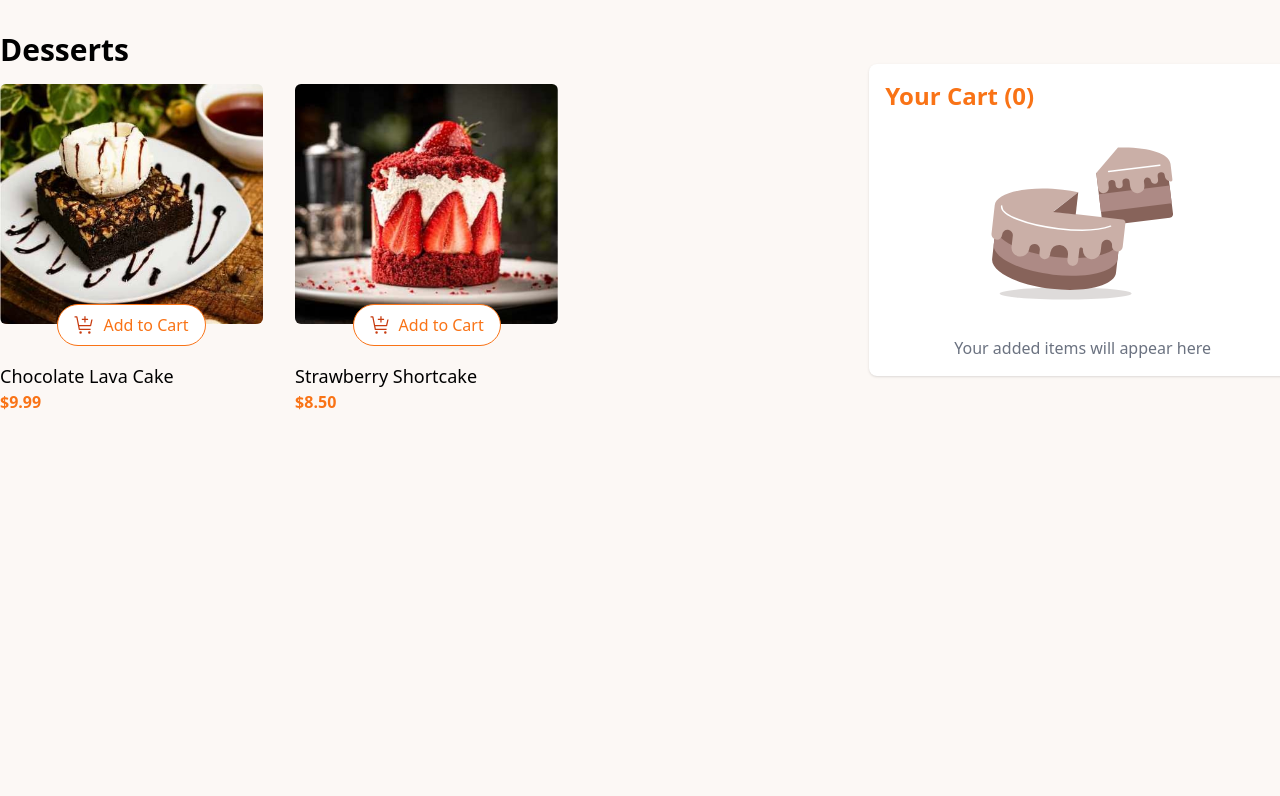
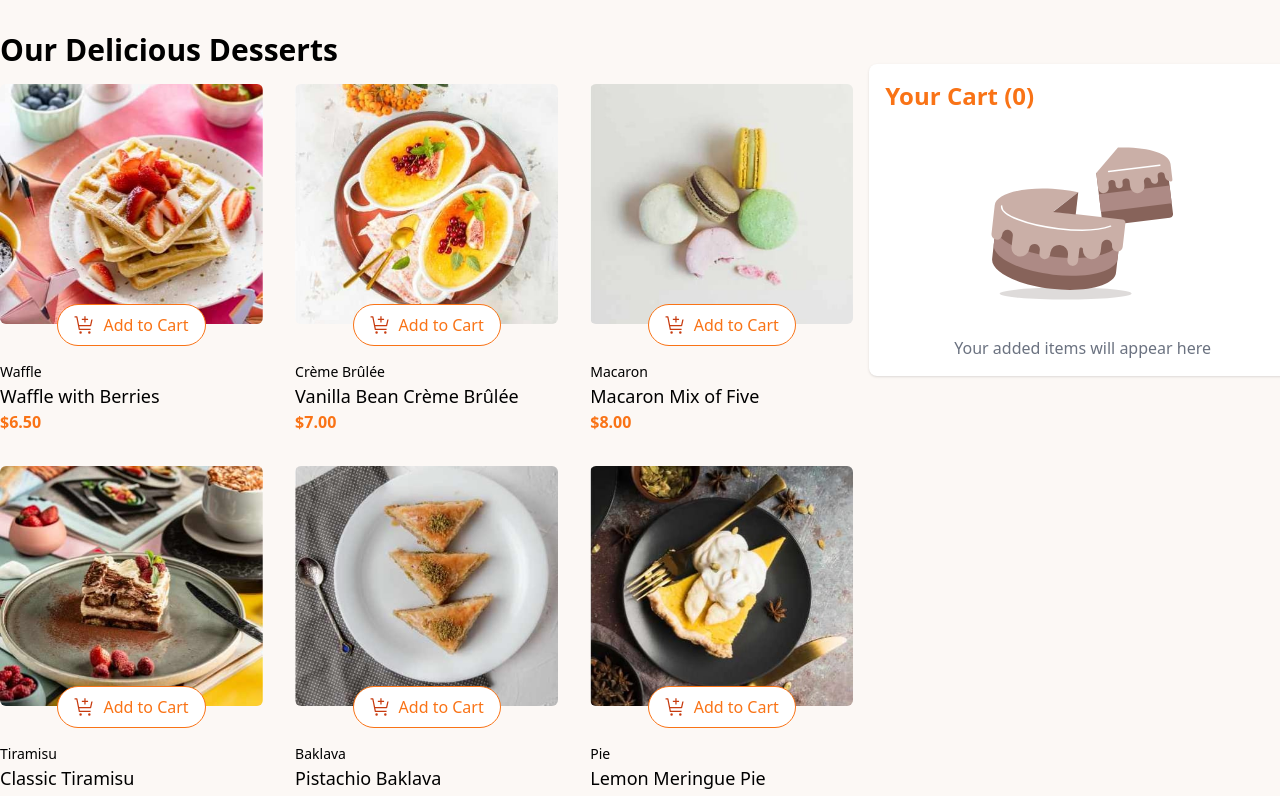
Before and after one commit to delfinjfb/product-list-cart-fem, a React (Create React App) app: page / in a window 1280 px wide. Shown: the top 796 px of the page. Built offline with nearby package versions, Linux system fonts and the light colour scheme.

Commit message:
Json item list

```diff
--- /dev/null
+++ b/public/data.json
@@ -0,0 +1,101 @@
+[
+    {
+       "image": {
+            "thumbnail": "images/image-waffle-thumbnail.jpg",
+            "mobile": "images/image-waffle-mobile.jpg",
+            "tablet": "images/image-waffle-tablet.jpg",
+            "desktop": "images/image-waffle-desktop.jpg"
+       },
+       "name": "Waffle with Berries",
+       "category": "Waffle",
+       "price": 6.50
+    },
+    {
+        "image": {
+            "thumbnail": "images/image-creme-brulee-thumbnail.jpg",
+            "mobile": "images/image-creme-brulee-mobile.jpg",
+            "tablet": "images/image-creme-brulee-tablet.jpg",
+            "desktop": "images/image-creme-brulee-desktop.jpg"
+        },
+        "name": "Vanilla Bean Crème Brûlée",
+        "category": "Crème Brûlée",
+        "price": 7.00
+     },
+     {
+        "image": {
+            "thumbnail": "images/image-macaron-thumbnail.jpg",
+            "mobile": "images/image-macaron-mobile.jpg",
+            "tablet": "images/image-macaron-tablet.jpg",
+            "desktop": "images/image-macaron-desktop.jpg"
+        },
+        "name": "Macaron Mix of Five",
+        "category": "Macaron",
+        "price": 8.00
+     },
+     {
+        "image": {
+            "thumbnail": "images/image-tiramisu-thumbnail.jpg",
+            "mobile": "images/image-tiramisu-mobile.jpg",
+            "tablet": "images/image-tiramisu-tablet.jpg",
+            "desktop": "images/image-tiramisu-desktop.jpg"
+        },
+        "name": "Classic Tiramisu",
+        "category": "Tiramisu",
+        "price": 5.50
+     },
+     {
+        "image": {
+            "thumbnail": "images/image-baklava-thumbnail.jpg",
+            "mobile": "images/image-baklava-mobile.jpg",
+            "tablet": "images/image-baklava-tablet.jpg",
+            "desktop": "images/image-baklava-desktop.jpg"
+        },
+        "name": "Pistachio Baklava",
+        "category": "Baklava",
+        "price": 4.00
+     },
+     {
+        "image": {
+            "thumbnail": "images/image-meringue-thumbnail.jpg",
+            "mobile": "images/image-meringue-mobile.jpg",
+            "tablet": "images/image-meringue-tablet.jpg",
+            "desktop": "images/image-meringue-desktop.jpg"
+        },
+        "name": "Lemon Meringue Pie",
+        "category": "Pie",
+        "price": 5.00
+     },
+     {
+        "image": {
+            "thumbnail": "images/image-cake-thumbnail.jpg",
+            "mobile": "images/image-cake-mobile.jpg",
+            "tablet": "images/image-cake-tablet.jpg",
+            "desktop": "images/image-cake-desktop.jpg"
+        },
+        "name": "Red Velvet Cake",
+        "category": "Cake",
+        "price": 4.50
+     },
+     {
+        "image": {
+            "thumbnail": "images/image-brownie-thumbnail.jpg",
+            "mobile": "images/image-brownie-mobile.jpg",
+            "tablet": "images/image-brownie-tablet.jpg",
+            "desktop": "images/image-brownie-desktop.jpg"
+        },
+        "name": "Salted Caramel Brownie",
+        "category": "Brownie",
+        "price": 4.50
+     },
+     {
+        "image": {
+            "thumbnail": "images/image-panna-cotta-thumbnail.jpg",
+            "mobile": "images/image-panna-cotta-mobile.jpg",
+            "tablet": "images/image-panna-cotta-tablet.jpg",
+            "desktop": "images/image-panna-cotta-desktop.jpg"
+        },
+        "name": "Vanilla Panna Cotta",
+        "category": "Panna Cotta",
+        "price": 6.50
+     }
+]
--- a/src/components/DessertItem.jsx
+++ b/src/components/DessertItem.jsx
@@ -6,7 +6,7 @@ const DessertItem = ({ dessert, cartItem, onAddToCart, onAddItem, onRemoveItem }
   return (
     <div className="rounded-lg flex flex-col items-center relative">
       <img
-        src={dessert.image}
+        src={dessert.image.tablet}
         alt={dessert.name}
         className="rounded-md w-full object-cover h-60"
       />
@@ -14,15 +14,13 @@ const DessertItem = ({ dessert, cartItem, onAddToCart, onAddItem, onRemoveItem }
         item={dessert}
         cartItem={cartItem}
         onAddToCart={() => onAddToCart(dessert)}
-        onAddItem={() => onAddItem(dessert)}
-        onRemoveItem={() => onRemoveItem(dessert)}
+        onAddItem={onAddItem}
+        onRemoveItem={onRemoveItem}
       />
-      <div className="mt-9 w-full ">
+      <div className="mt-9 w-full">
         <h4 className="text-sm">{dessert.category}</h4>
         <h3 className="text-lg font-medium">{dessert.name}</h3>
-        <p className="text-orange-500 font font-bold ">
-          ${dessert.price.toFixed(2)}
-        </p>
+        <p className="text-orange-500 font-bold">${dessert.price.toFixed(2)}</p>
       </div>
     </div>
   );
--- a/src/pages/Home.jsx
+++ b/src/pages/Home.jsx
@@ -1,24 +1,18 @@
 // src/pages/Home.jsx
-import React, {useState} from "react";
+import React, {useState, useEffect} from "react";
 import DessertItem from "../components/DessertItem.jsx";
 import Cart from "../components/Cart.jsx";
 
 const Home = () => {
+	const [desserts, setDesserts] = useState([]);
 	const [cartItems, setCartItems] = useState([]);
 
-	const desserts = [
-		{
-			name: "Chocolate Lava Cake",
-			price: 9.99,
-			image: "/images/image-brownie-tablet.jpg"
-		},
-		{
-			name: "Strawberry Shortcake",
-			price: 8.5,
-			image: "/images/image-cake-tablet.jpg"
-		}
-		// ...more desserts
-	];
+	useEffect(() => {
+		fetch("/data.json")
+			.then(response => response.json())
+			.then(data => setDesserts(data))
+			.catch(error => console.error("Error fetching desserts:", error));
+	}, []);
 
 	const handleAddToCart = dessert => {
 		const existingItem = cartItems.find(item => item.name === dessert.name);
@@ -35,17 +29,7 @@ const Home = () => {
 		}
 	};
 
-	const handleAddItem = dessert => {
-		setCartItems(
-			cartItems.map(item =>
-				item.name === dessert.name
-					? {...item, quantity: item.quantity + 1}
-					: item
-			)
-		);
-	};
-
-	const handleRemoveItem = dessert => {
+	const handleRemoveFromCart = dessert => {
 		const existingItem = cartItems.find(item => item.name === dessert.name);
 		if (existingItem.quantity === 1) {
 			setCartItems(cartItems.filter(item => item.name !== dessert.name));
@@ -61,7 +45,6 @@ const Home = () => {
 	};
 
 	const handleConfirmOrder = () => {
-		// Handle order confirmation logic here
 		alert("Order confirmed!");
 		setCartItems([]);
 	};
@@ -69,7 +52,7 @@ const Home = () => {
 	return (
 		<div className="container mx-auto py-8 flex flex-col lg:flex-row lg:justify-between">
 			<div className="w-full lg:w-2/3">
-				<h1 className="text-3xl font-bold mb-4">Desserts</h1>
+				<h1 className="text-3xl font-bold mb-4">Our Delicious Desserts</h1>
 				<div className="grid grid-cols-1 md:grid-cols-2 lg:grid-cols-3 gap-8">
 					{desserts.map(dessert => (
 						<DessertItem
@@ -77,8 +60,8 @@ const Home = () => {
 							dessert={dessert}
 							cartItem={cartItems.find(item => item.name === dessert.name)}
 							onAddToCart={handleAddToCart}
-							onAddItem={handleAddItem}
-							onRemoveItem={handleRemoveItem}
+							onAddItem={() => handleAddToCart(dessert)}
+							onRemoveItem={() => handleRemoveFromCart(dessert)}
 						/>
 					))}
 				</div>
@@ -86,7 +69,7 @@ const Home = () => {
 			<div className="lg:w-1/3">
 				<Cart
 					cartItems={cartItems}
-					onRemoveFromCart={handleRemoveItem}
+					onRemoveFromCart={handleRemoveFromCart}
 					onConfirmOrder={handleConfirmOrder}
 				/>
 			</div>
```
